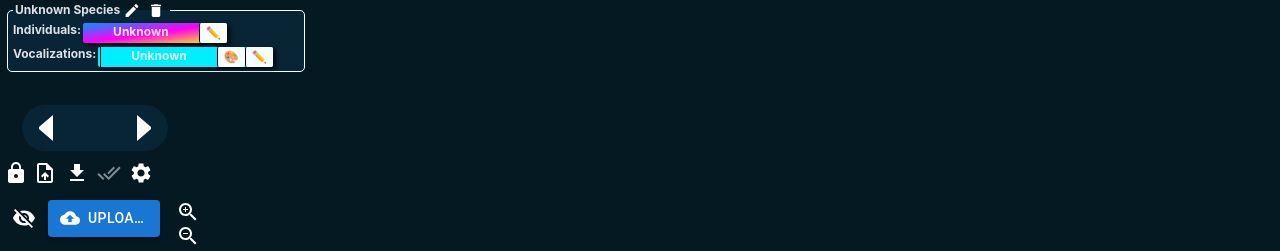
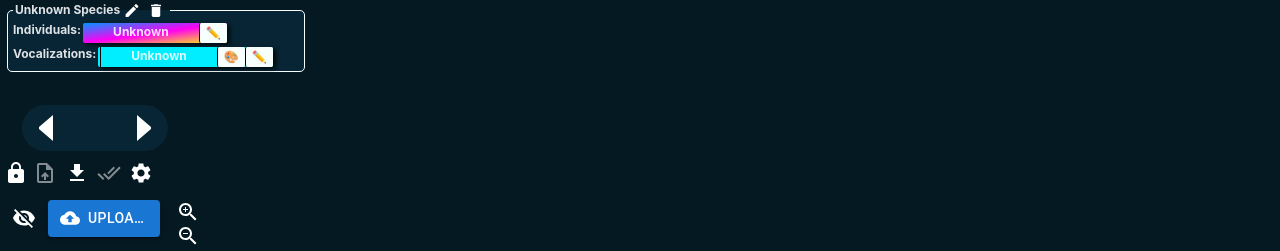
Before and after one commit to nccratliri-ml-wp/vocal-annotation-frontend, a React (Vite) app: page / in a window 1280 px wide. Shown: the top 251 px of the page. Built offline with nearby package versions, Linux system fonts and the light colour scheme; no server answers; some icons are missing.

Commit message:
Prevent upload of CSV file before any audio was uploaded, to prevent rendering of the labels issue

```diff
--- a/src/App.jsx
+++ b/src/App.jsx
@@ -595,6 +595,14 @@ function App() {
         return allLabels
     }
 
+    const checkIfAtLeastOneAudioFileWasUploaded = () => {
+        for (const track of tracks){
+            if (track.filename){
+                return true
+            }
+        }
+    }
+
 
     /* ++++++++++++++++++ useEffect Hooks ++++++++++++++++++ */
 
@@ -804,6 +812,7 @@ function App() {
                         passImportedLabelsToApp={passImportedLabelsToApp}
                         speciesArray={speciesArray}
                         passSpeciesArrayToApp={passSpeciesArrayToApp}
+                        atLeastOneAudioFileUploaded={checkIfAtLeastOneAudioFileWasUploaded()}
                     />
                     <Export
                         tracks={tracks}
--- a/src/ImportCSV.jsx
+++ b/src/ImportCSV.jsx
@@ -2,12 +2,12 @@ import React, {useState} from "react"
 import IconButton from "@material-ui/core/IconButton"
 import Tooltip from "@material-ui/core/Tooltip"
 import UploadFileIcon from "@mui/icons-material/UploadFile"
-import {globalControlsBtn, icon} from "./styles.js"
+import {globalControlsBtn, icon, iconBtnDisabled} from "./styles.js"
 import {createSpeciesFromImportedLabels} from "./species.js";
 
-function ImportCSV( {passImportedLabelsToApp, speciesArray, passSpeciesArrayToApp} ) {
+function ImportCSV( {passImportedLabelsToApp, speciesArray, passSpeciesArrayToApp, atLeastOneAudioFileUploaded} ) {
 
-    const [fileUploaded, setFileUploaded] = useState(false);
+    const [csvFileUploaded, setCsvFileUploaded] = useState(false);
 
     const handleFileChange = (event) => {
         const file = event.target.files[0]
@@ -43,26 +43,37 @@ function ImportCSV( {passImportedLabelsToApp, speciesArray, passSpeciesArrayToAp
                 passSpeciesArrayToApp(newSpeciesArray)
 
                 passImportedLabelsToApp(importedLabelsArray)
-                setFileUploaded(event.target.files[0].name)
+                setCsvFileUploaded(event.target.files[0].name)
             }
             reader.readAsText(file)
         }
     }
 
     const handleClick = () => {
-        if (fileUploaded){
-            const answer = confirm(`A file named ${fileUploaded} has already been uploaded. Uploading a new CSV file will add the new labels to the existing one's.`)
+        if (csvFileUploaded){
+            const answer = confirm(`A file named ${csvFileUploaded} has already been uploaded. Uploading a new CSV file will add the new labels to the existing one's.`)
             if (!answer) return
         }
         // Trigger the file input click
         document.getElementById("csv-file-input").click()
     }
 
+    const getCorrectTooltip = () => {
+        if (!atLeastOneAudioFileUploaded){
+            return 'Upload all your audio files before uploading your CSV annotations file'
+        }
+        if (!csvFileUploaded){
+            return 'Import CSV'
+        }
+        return csvFileUploaded
+    }
+
     return (
-        <Tooltip title={fileUploaded ? fileUploaded : "Import CSV"}>
+        <Tooltip title={getCorrectTooltip()}>
             <div style={{display: 'inline'}}>
                 <IconButton
-                    style={globalControlsBtn}
+                    style={{...globalControlsBtn, ...(!atLeastOneAudioFileUploaded && iconBtnDisabled)}}
+                    disabled={!atLeastOneAudioFileUploaded}
                     onClick={handleClick}
                 >
                     <UploadFileIcon style={icon} />
```
